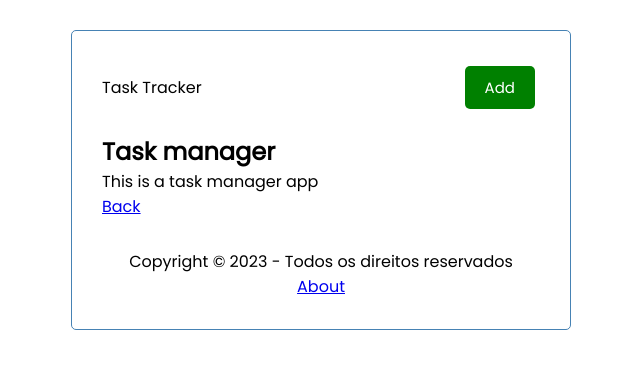
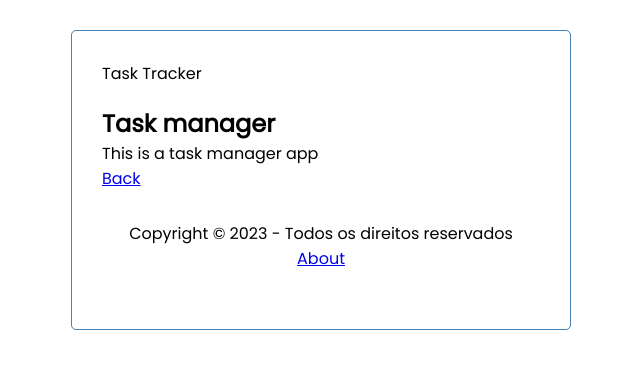
Before and after one commit to FelixTwoli/Tasks-manager-, an Angular app: page /about in a window 1280 px wide. Shown: the top 368 px of the page, without its empty margins (319-959 px from the left). Built offline with nearby package versions, Linux system fonts and the light colour scheme.

Commit message:
Restrict add button

```diff
--- a/src/app/components/header/header.component.html
+++ b/src/app/components/header/header.component.html
@@ -1,6 +1,6 @@
 <header>
   {{ title }}
-  <app-button
+  <app-button *ngIf="hasRoute('/')"
   color="{{showAddTask ? 'red' : 'green'}}"
   text="{{showAddTask ? 'Close' : 'Add'}}"
   (btnClick)="toggleAddTask()"></app-button>
--- a/src/app/components/header/header.component.ts
+++ b/src/app/components/header/header.component.ts
@@ -1,6 +1,6 @@
 import { InterfaceService } from './../../services/interface.service';
 import { Component, OnInit } from '@angular/core';
-
+import { Router } from '@angular/router';
 import { Subscription } from 'rxjs';
 
 @Component({
@@ -17,7 +17,7 @@ export class HeaderComponent implements OnInit{
 
   }
 
-  constructor( private interfaceService: InterfaceService ) {
+  constructor( private interfaceService: InterfaceService, private router: Router ) {
     this.subscription = this.interfaceService.onToggle().subscribe((value) => this.showAddTask = value);
   }
 
@@ -25,4 +25,8 @@ export class HeaderComponent implements OnInit{
     this.interfaceService.toggleAddTask();
   }
 
+  hasRoute(route: string) {
+    return this.router.url === route;
+  }
+
 }
```
